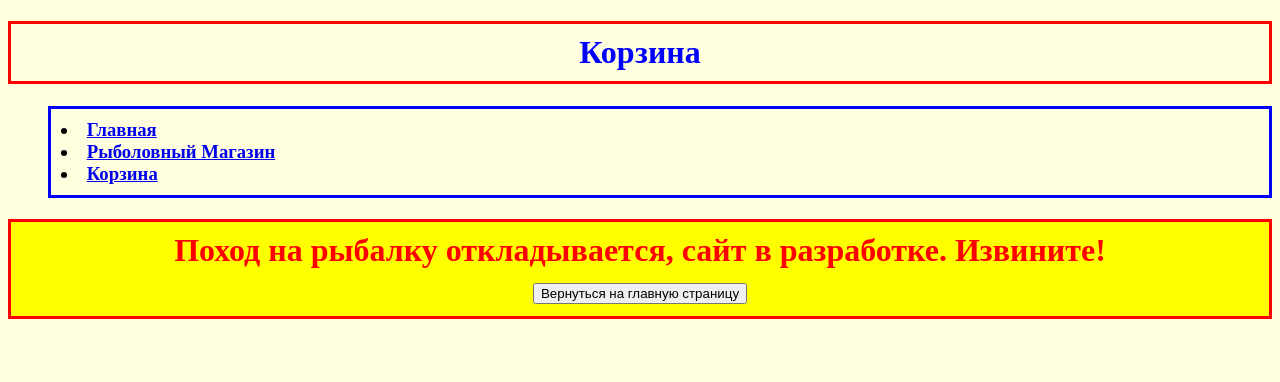
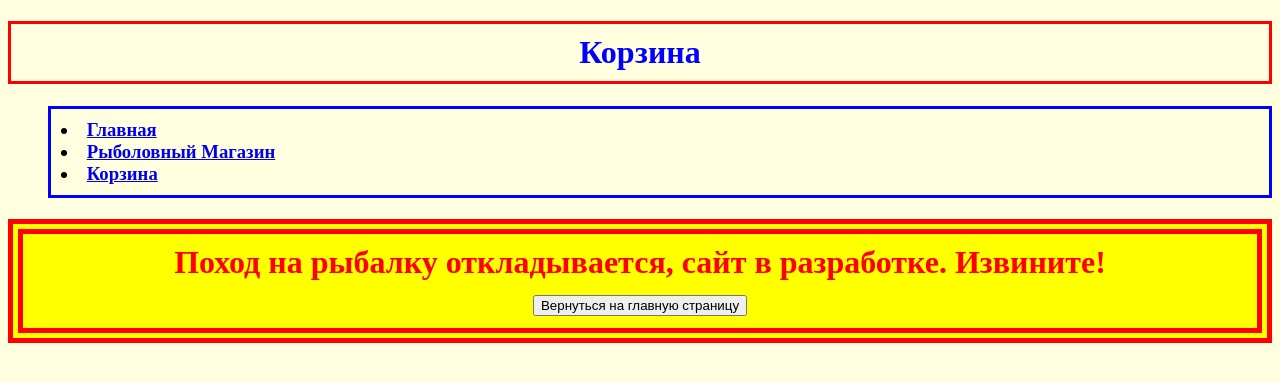
Before and after one commit to AlexandrKuznetsov1/AllDjangoProjects, a Django app: page /platform/basket/ in a window 1280 px wide. Shown: the top 382 px of the page. Run offline with Django 5.2, Linux system fonts and the light colour scheme.

Commit message:
изменена рамка блока контент на двойную

```diff
--- a/templates/fourth_task/basket.html
+++ b/templates/fourth_task/basket.html
@@ -10,7 +10,7 @@
 {% endblock %}
 
 {% block content %}
-    <h1 style="border: 3px red solid; background-color: yellow; padding: 10px; text-align: center; color: red;">
+    <h1 style="border: 15px red double; background-color: yellow; padding: 10px; text-align: center; color: red;">
         <b> Поход на рыбалку откладывается, сайт в разработке. Извините! </b>
     <br>
     <a href="../"><input type="button" value="Вернуться на главную страницу"/></a></h1>
```
